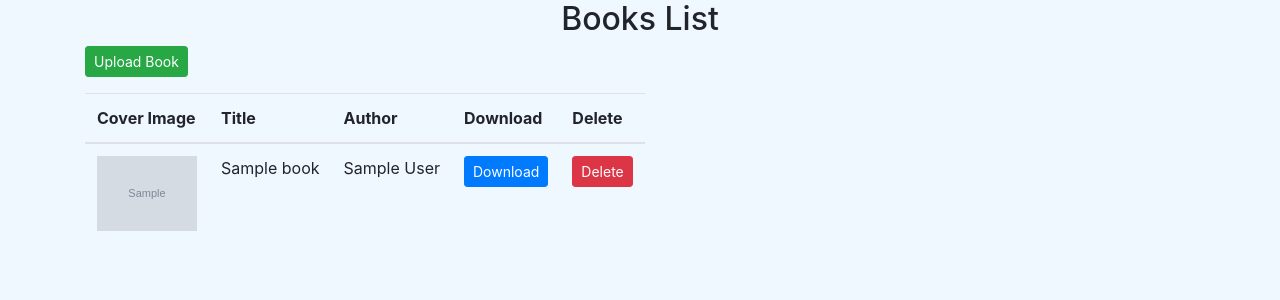
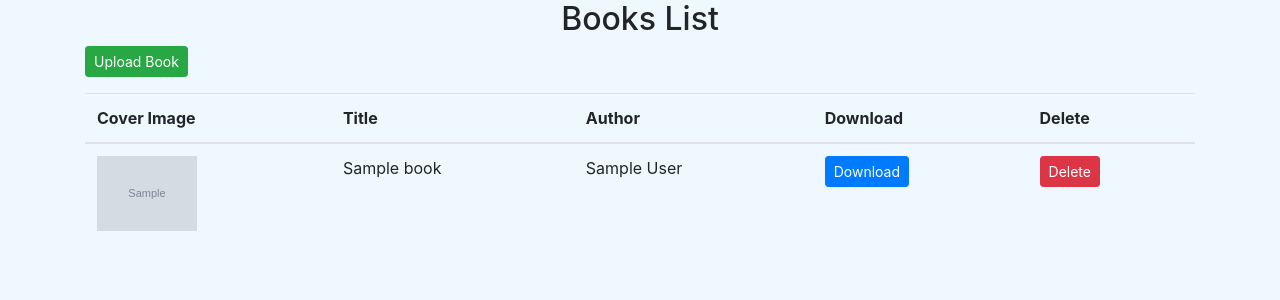
Before and after one commit to bharathjinka09/django-file-upload, a Django app: template uploader/templates/uploader/book_list.html in a window 1280 px wide. Shown: the top 300 px of the page. Run offline with Django 3.2, Linux system fonts and the light colour scheme; the template is opened without the code that fills it: most values are stand-ins (such as "Sample title", 1, 10 or a date in 2020); grey boxes marked "Sample" are stand-in pictures; some libraries are stand-ins or nearby versions.

Commit message:
responsive table

```diff
--- a/uploader/templates/uploader/book_list.html
+++ b/uploader/templates/uploader/book_list.html
@@ -18,8 +18,9 @@
 		<a href="{% url 'upload_book' %}" class="btn btn-sm btn-success">Upload Book</a>
 	</p>
 	{% endblock %}
-
-	<table class="table table-responsive">
+<div class="row">
+		<div class="col-md-12">
+	<table class="table table-responsive-lg">
 		<thead>
 			<tr>
 				<th>Cover Image</th>
@@ -56,5 +57,7 @@
 		</tbody>
 	</table>
 </div>
+</div>
+</div>
 </body>
 </html>
```
Also changed, not shown: uploader/templates/uploader/upload_book.html (+9 -5 lines).
